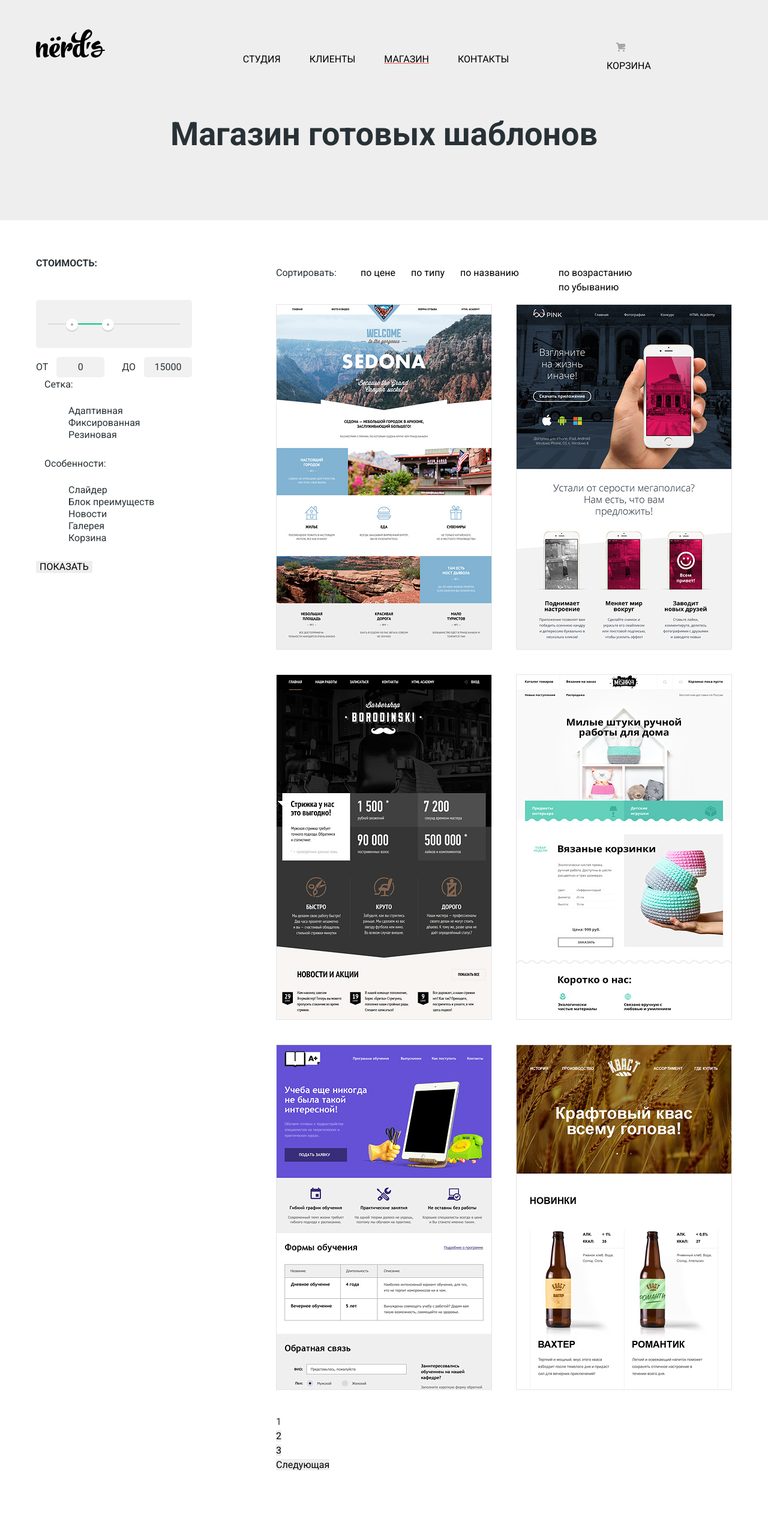
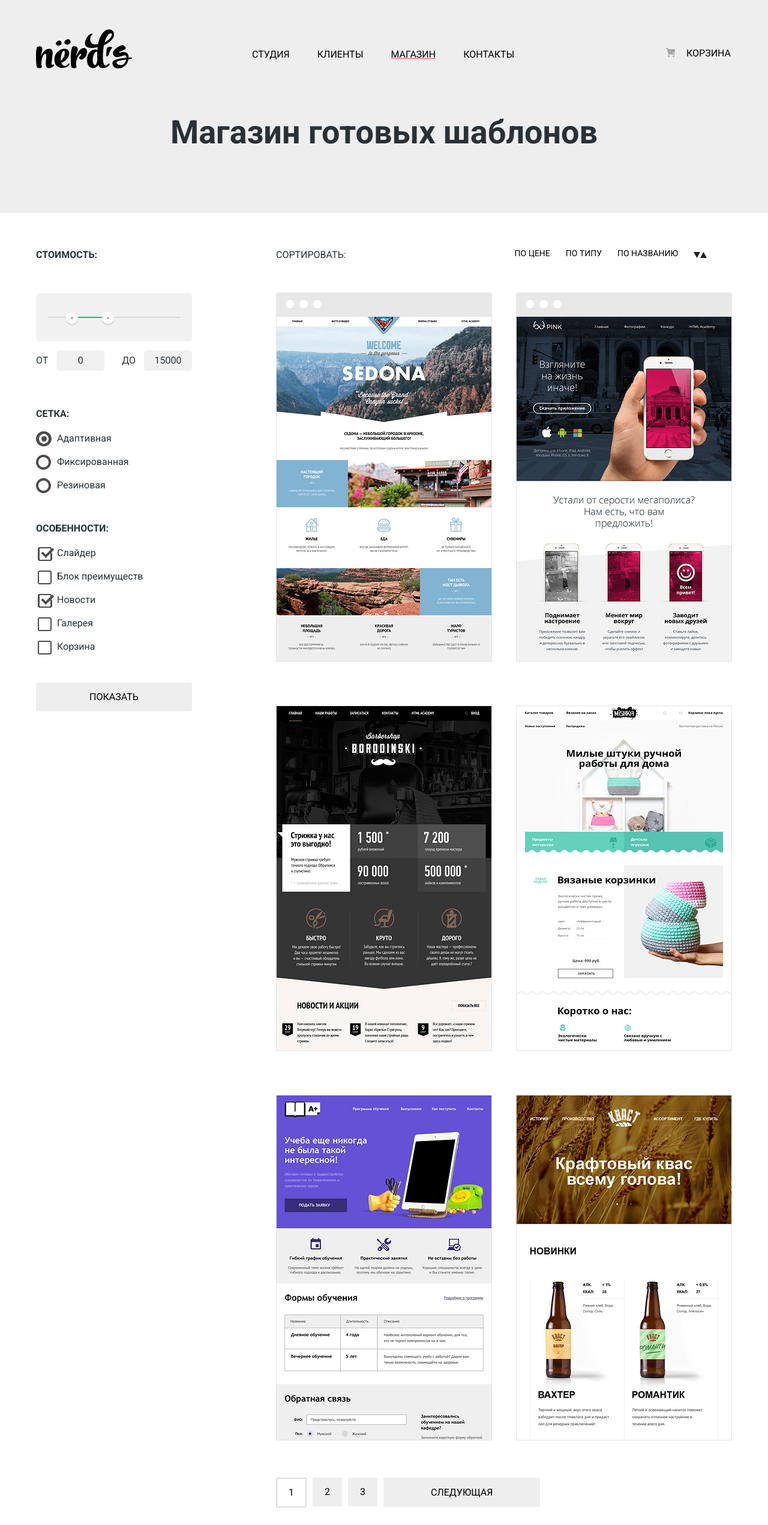
Before and after one commit to OlgaPetenko/927045-nerds, a plain HTML site: page catalog.html in a window 1280 px wide. Shown: the top 2542 px of the page at 60% size. Drawn offline with Linux system fonts and the light colour scheme.

Commit message:
изменения в сетках, ближе к макету

```diff
--- a/catalog.html
+++ b/catalog.html
@@ -36,6 +36,7 @@
         <section class="filters">
           <h2 class="visually-hidden">Фильтр товаров</h2>
           <form class="filter" method="get" action="https://echo.htmlacademy.ru">
+            <div class="filter-cost">
             <fieldset class="filter-item">
        <legend>Стоимость:</legend>
        <div class="range-filter">
@@ -52,6 +53,7 @@
          </div>
        </div>
      </fieldset>
+   </div>
             <fieldset>
               <legend>Сетка:</legend>
               <ul>
@@ -107,8 +109,10 @@
             <li class="sort-name"><a href="name.html">по названию</a></li>
           </ul>
           <ul class="up-down">
-            <li class="sort-up"><a href="up.html">по возрастанию</a></li>
-            <li class="sort-down"><a href="down.html">по убыванию</a></li>
+            <li class="sort-down"><a href="down.html"><span class="visually-hidden">по убыванию</span></a></li>
+             <svg xmlns="http://www.w3.org/2000/svg" width="11" height="10" viewBox="0 0 11 10"><path fill="#231F20" d="M5.5 10L0 0h11"/></svg>
+            <li class="sort-up"><a href="up.html"><span class="visually-hidden">по возрастанию</span></a></li>
+            <svg xmlns="http://www.w3.org/2000/svg" width="11" height="10" viewBox="0 0 11 10"><path fill="#231F20" d="M5.5 0L0 10h11z"/></svg>
           </ul>
         </section>
         <div class="catalog">
@@ -119,6 +123,9 @@
                 <a href="catalog-item.html">
                   <img src="img/img-sedona-jpg.png" width="360" height="576" alt="сайт Sedona">
                 </a>
+                <div class="browser">
+                <svg xmlns="http://www.w3.org/2000/svg" width="360" height="40" viewBox="0 0 360 40"><path fill="#4D4D4D" d="M356 0H4C1.8 0 0 1.8 0 4v36h360V4c0-2.2-1.8-4-4-4zM22.991 27a7 7 0 1 1 0-14 7 7 0 0 1 0 14zm23.011 0a7 7 0 1 1 0-14 7 7 0 0 1 0 14zm23.011 0a7 7 0 1 1 0-14 7 7 0 0 1 0 14z"/></svg>
+                </div>
                 <div class="hover-info">
                   <h2 class="name-product">Sedona</h2>
                   <p class="info-product"> Информационный сайт для туристов</p>
@@ -133,6 +140,9 @@
                 <a href="catalog-item.html">
                   <img src="img/img-pink-jpg.png" width="360" height="576" alt="сайт Pink">
                 </a>
+                <div class="browser">
+                <svg xmlns="http://www.w3.org/2000/svg" width="360" height="40" viewBox="0 0 360 40"><path fill="#4D4D4D" d="M356 0H4C1.8 0 0 1.8 0 4v36h360V4c0-2.2-1.8-4-4-4zM22.991 27a7 7 0 1 1 0-14 7 7 0 0 1 0 14zm23.011 0a7 7 0 1 1 0-14 7 7 0 0 1 0 14zm23.011 0a7 7 0 1 1 0-14 7 7 0 0 1 0 14z"/></svg>
+                </div>
                 <div class="hover-info">
                   <h2 class="name-product">Pink App</h2>
                   <p class="info-product"> Продуктовый лендинг приложения для iOS и Android </p>
@@ -192,10 +202,10 @@
             </li>
           </ul>
           <ul class="pagination-list">
-            <li class="pagination-item pagination-item-current">1</li>
+            <li class="pagination-item pagination-item-current"><a>1</a></li>
             <li class="pagination-item"><a href="#">2</a></li>
             <li class="pagination-item"><a href="#">3</a></li>
-            <li class="pagination-item"><a href="#">Следующая</a></li>
+            <li class="pagination-item next"><a href="#">Следующая</a></li>
           </ul>
         </div>
       </div>
--- a/style.css
+++ b/style.css
@@ -46,7 +46,7 @@ input[type="radio"].visually-hidden{
  }
 
  .inner-header {
-   padding-bottom: 56px;
+   padding-bottom: 80px;
 
    background-color: #eeeeee;
  }
@@ -54,14 +54,16 @@ input[type="radio"].visually-hidden{
 .site-navigation {
  display: flex;
  flex-wrap: wrap;
- padding-left: 202px;
+ margin-left: 174px;
+ margin-bottom: 4px;
 
- width: 800px;
+ width: 600px;
  align-items: center;
  }
 
  .site-navigation,
  .user-navigation {
+   padding-left: 0;
    list-style: none;
    text-transform: uppercase;
  }
@@ -72,11 +74,8 @@ input[type="radio"].visually-hidden{
 
 .user-navigation {
  display: flex;
-
- max-width: 160px;
- margin-left: auto;
- padding-left: 60px;
- padding-right: 120px;
+ margin-left: 100px;
+ margin-bottom: 2px;
  align-self: center;
  }
 
@@ -110,7 +109,9 @@ input[type="radio"].visually-hidden{
 
   background-color: #eeeeee;
   }
-
+.main-header-logo img{
+  width: 160px;
+}
   .main-header-logo {
    order: 0
    color: #000000;
@@ -131,7 +132,7 @@ input[type="radio"].visually-hidden{
 
 .site-navigation a {
   display: block;
-  padding: 7px 20px 0px 28px;
+  padding: 7px 20px 0px 26px;
 color: #000000;
 }
 
@@ -277,15 +278,15 @@ color: #000000;
 .slider-information-text {
   max-width: 430px;
   margin: 0;
-  margin-bottom: 38px;
+  margin-bottom: 39px;
 }
 
 .button {
   display: block;
   width: 240px;
-  padding: 13px 0;
+  padding: 15px 0;
 
-  font-size: 16px;
+  font-size: 15px;
   line-height: 18px;
   color: #ffffff;
   text-transform: uppercase;
@@ -324,7 +325,7 @@ color: #000000;
   order: 1;
   margin-left: 0px;
   margin-top: 26px;
-  margin-bottom: 26px;
+  margin-bottom: 15px;
   text-transform: uppercase;
 
   font-size: 24px;
@@ -341,18 +342,20 @@ color: #000000;
 
 .service-item-price {
   order: 2;
+
+  margin: 0;
 }
 
 .service-item-price b {
   display: block;
   width: 250px;
   margin-left: 0px;
-  margin-top: 26px;
   margin-bottom: 35px;
 
   font-size: 16px;
   line-height: 24px;
   font-style: normal;
+  font-weight: normal;
 }
 
 .service-item-price a {
@@ -423,7 +426,7 @@ color: #000000;
 
   .studio-info {
     display: flex;
-    margin-bottom: 124px;
+    margin-bottom: 74px;
   }
 
   .studio-info-left {
@@ -433,8 +436,8 @@ color: #000000;
 .studio-promo-left-text {
   display: block;
   width: 700px;
-  margin-top: 40px;
-  margin-bottom: 35px;
+  margin-top: 35px;
+  margin-bottom: 34px;
 
   font-size: 45px;
   line-height: 45px;
@@ -442,8 +445,8 @@ color: #000000;
 
 .studio-principle-left-text {
   width: 650px;
-  margin-top: 40px;
-  margin-bottom: 47px;
+  margin-top: 34px;
+  margin-bottom: 36px;
 
   font-size: 16px;
   line-height: 24px;
@@ -451,15 +454,19 @@ color: #000000;
 
 .services {
   display: flex;
-  margin-top: 47px;
-
+  margin-top: 36px;
   font-size: 16px;
   line-height: 24px;
   text-transform: uppercase;
   }
 
+.tipe-of-services li{
+    padding: 11px 33px;
+  }
+
 .tipe-of-services {
   margin: 0;
+padding: 0;
 
   font-size: 16px;
   line-height: 24px;
@@ -467,41 +474,52 @@ color: #000000;
   }
 
   .studio-info-right {
-    margin-left: 149px;
+margin-left: 100px;
   }
 
 .studio-info-right-text {
-  margin-top: 41px;
-  margin-bottom: 49px;
+  margin-top: 30px;
+  padding-left: 14px;
+  margin-bottom: 40px;
 
   font-size: 16px;
   line-height: 24px;
-  text-align: center;
   text-transform: uppercase;
   }
 
 .percent{
-  display: flex;
-  margin-top: 49px;
+  width: 300px;
+  margin-top: 40px;
   margin-bottom: 26px;
 }
 .studio-info-right-percent {
-
+  display: flex;
+  flex-wrap: wrap;
+  width: 350px;
   list-style: none;
+  padding: 0;
+  margin: 0;
   }
 
 .info-percent {
+  display: table-cell;
     font-size: 45px;
     line-height: 40px;
     text-transform: uppercase;
-    padding: 12px 0px;
+    padding-right: 21px;
+
     font-weight: bold;
+}
+.info-percent:not(:nth-child(3n)){
+  margin-right: 0px;
 }
 
 .info-percent-text {
+  display: table-cell;
+  width: 100px;
   font-size: 16px;
   line-height: 18px;
-
+  padding: 25px 7px;
   list-style: none;
 }
 
@@ -524,8 +542,8 @@ color: #000000;
 
 .main-title {
   margin: 0;
-  padding-bottom: 116px;
-  margin-bottom: 60px;
+  padding-bottom: 107px;
+  margin-bottom: 58px;
   background-color: #eeeeee;
 
   font-size: 54px;
@@ -536,13 +554,18 @@ color: #000000;
 .filter-item {
   margin: 0;
   padding: 0;
+  margin-bottom: 58px;
 
   border: none;
 }
 
 .range-filter {
   width: 260px;
-  margin-top: 49px;
+  margin-top: 52px;
+}
+
+.filter-cost {
+  margin-bottom: 60px;
 }
 
 .filter-item legend {
@@ -636,18 +659,98 @@ color: #000000;
 
 
 .filter fieldset {
+  padding: 0;
+  margin: 0;
+  margin-bottom: 31px;
   border: none;
 }
 
 .filter legend {
+  text-transform: uppercase;
+  font-weight: bold;
+
 font-size: 16px;
 line-height: 24px;
 }
 
 .filter ul {
+  padding: 0;
+  margin: 0;
   list-style: none;
   font-size: 16px;
   line-height: 20px;
+}
+
+.filter-option {
+  margin-bottom: 19px;
+  margin-top: 19px;
+  margin-left: 35px;
+}
+
+.filter-option label {
+  position: relative;
+
+  display: block;
+
+  cursor: pointer;
+}
+
+.filter-input-checkbox + label::before {
+  content: "";
+  position: absolute;
+  left: -32px;
+  top: 0;
+
+  width: 23px;
+  height: 23px;
+
+  background-image: url("img/checkbox-off.svg");
+  background-repeat: no-repeat;
+  background-position: 0 0;
+}
+
+.filter-input-checkbox:checked + label::after {
+  content: "";
+
+  position: absolute;
+  top: 0px;
+  left: -31px;
+  width: 27px;
+  height: 23px;
+
+  background-image: url("img/checkbox-on.svg");
+  background-repeat: no-repeat;
+  background-position: 0 0;
+}
+
+.filter-input-radio + label::before {
+  content: "";
+
+  position: absolute;
+  left: -35px;
+    top: -2px;
+
+  width: 25px;
+  height: 25px;
+
+  background-image: url("img/radio-off.svg");
+  background-repeat: no-repeat;
+  background-position: 0 0;
+}
+
+.filter-input-radio:checked + label::after {
+  content: "";
+
+  position: absolute;
+  top: -2px;
+  left: -34px;
+
+  width: 25px;
+  height: 25px;
+
+  background-image: url("img/radio-on.svg");
+  background-repeat: no-repeat;
+  background-position: 0 0;
 }
 
 .filter-input:hover + label,
@@ -660,26 +763,54 @@ line-height: 24px;
 }
 
 .filter-button {
+    display: block;
   font-size: 16px;
   line-height: 18px;
+    width: 260px;
+    padding: 15px 0;
 
-  text-align: center;
-  color: #000000;
-  vertical-align: middle;
-  text-transform: uppercase;
+    color: #000000;
+    text-transform: uppercase;
+    text-align: center;
+    text-decoration: none;
 
-  background-color: #eeeeee;
-  border: none;
+    background-color: #eeeeee;
+    border-radius: 3px;
+    border: none;
   }
 
+.filter-button:hover{
+  background-color: #dfdfdf;
+}
+
+.filter-button:active{
+  color: rgba(0, 0, 0, 0.3);
+  background-color: #d5d5d5;
+}
+
+.sorting-and-catalog {
+  margin-left: 100px;
+}
   .sorting{
     display: flex;
   }
 
+.sort-header{
+  margin: 0;
+  padding-top: 0px;
+  text-transform: uppercase;
+}
+
   .sorting-type {
     display: flex;
-      color: #000000;
-      list-style: none;
+    font-size: 14px;
+    line-height: 18px;
+    color: #000000;
+    list-style: none;
+    padding: 0;
+    margin: 0;
+    text-transform: uppercase;
+    margin-left: 281px;
   }
 
   .sorting-type a{
@@ -688,8 +819,24 @@ line-height: 24px;
   }
 
   .up-down {
+    display: flex;
+    align-items: center;
+    justify-content: center;
+    margin: 0;
+    padding: 0;
+
     list-style: none;
   }
+
+  .up-down ul{
+  display: flex;
+  width: 30px;
+  flex-wrap: wrap;
+  justify-content: space-between;
+  margin: 0 auto;
+  padding: 0;
+  }
+
   .up-down a{
     color: #000000;
   }
@@ -699,6 +846,16 @@ line-height: 24px;
 .catalog-item-block a {
   color: #000000;
   text-decoration: none;
+}
+
+.browser{
+  position: absolute;
+  top: -40px;
+  opacity: 0.12;
+}
+
+.catalog-item:hover .browser{
+  opacity: 1;
 }
 
 .hover-info{
@@ -716,6 +873,7 @@ line-height: 24px;
 }
 
 .name-product{
+  margin-top: 28px;
   font-size: 18px;
   line-height: 30px;
   text-align: center;
@@ -726,6 +884,8 @@ line-height: 24px;
   font-size: 16px;
   line-height: 18px;
   text-align: center;
+  padding: 0px 80px;
+  margin-bottom: 32px;
   color: #666666;
 }
 
@@ -852,7 +1012,7 @@ line-height: 24px;
 }
 
 .footer-social p {
-  margin-top: 12px;
+  margin-top: 8px;
   font-size: 16px;
   line-height: 22px;
   }
@@ -912,7 +1072,7 @@ line-height: 24px;
   }
 
  .features {
-   margin-bottom: 122px;
+   margin-bottom: 124px;
   }
 
 .type-feature {
@@ -933,33 +1093,38 @@ line-height: 24px;
 }
 
 .logo-site-list {
+  display: flex;
   margin: 0;
-  padding: 0 20px;
+  padding: 0;
   display: flex;
   align-items: flex-start;
-  flex-direction: row;
   vertical-align: middle;
-  justify-content: space-between;
+
 
   list-style: none;
 }
 
 .logo-academy {
+padding: 14px 31px;
 width:  199px;
 height: 68px;
 }
 
 .logo-barbershop {
+  padding: 0px 65px;
   width: 209px;
   height: 90px;
 }
 
 .logo-pink {
+  padding: 19px 38px;
   width: 185px;
   height: 52px;
 }
 
 .logo-mishka {
+  padding-top: 5px;
+  padding-left: 83px;
   width: 173px;
   height: 85px;
 }
@@ -1002,13 +1167,13 @@ height: 68px;
   flex-wrap: wrap;
   justify-content: space-between;
   width: 260px;
-  margin: 0 auto;
+  margin: 0;
   padding: 0;
 }
 
 .footer-social-right {
   margin-top: 79px;
-  margin-left: 120px;
+  margin-left: 99px;
   width: 560px;
 }
 
@@ -1022,6 +1187,7 @@ height: 68px;
 }
 
 .catalog {
+  margin-top: 90px;
   width: 760px;
 }
 
@@ -1036,28 +1202,81 @@ height: 68px;
 
 .catalog-item {
   width: 360px;
-  margin-bottom: 34px;
+  margin-bottom: 66px;
   margin-right: 40px;
 }
 
-.catalog-item:nth-child(2n) {
+.catalog-list li:nth-child(2n+2) {
   margin-right: 0;
 }
 
+.catalog-item:nth-child(2n+1) {
+  margin-bottom: 55px;
+}
+
+.catalog-item:nth-last-child(3n+1){
+  margin-bottom: 0px;
+}
+
+
 .pagination-list {
+  display: flex;
+  flex-wrap: wrap;
+
   padding: 0;
   margin: 0;
 
   list-style: none;
-  margin-bottom: 30px;
+  margin-bottom: 0px;
 }
+
+.pagination-item a {
+  display: block;
+  padding: 12px 20px;
+  border-radius: 3px;
+  border: none;
+  color: #000000;
+
+  background-color: #eeeeee;
+}
+
+.pagination-item a:hover,
+.pagination-item a:focus {
+  background-color: #dfdfdf;
+}
+
+.pagination-item a:active{
+    background-color: #d5d5d5
+    color: rgba(0, 0, 0, 0.3)
+}
+
+.pagination-item-current a {
+color: #000000;
+padding: 11px 19px;
+background-color: #ffffff;
+ border: 2px solid #dbdbdb;
+}
+
+.pagination-item {
+  text-transform: uppercase;
+  margin-right: 10px;
+}
+
+.next a:last-child{
+  margin-right: 0;
+  padding: 12.5px 79px;
+  border-radius: 3px;
+  border: none;
+}
+
+
 
 .inner-page .main-footer {
   margin-top: 60px;
 }
 
 .main-footer {
-   margin-top: 80px;
+   margin-top: 119px;
    padding: 0px 0;
 }
 
@@ -1084,7 +1303,8 @@ height: 68px;
 .address-map {
   background-image: url("img/2.jpg");
   background-position: 0 0;
-  background-repeat: no-repeat;
+  background-repeat: repeat;
   background-size: 1200px auto;
   position: relative;
+  margin-bottom: 60px;
   }
```
Also changed, not shown: index.html (+9 -13 lines).
